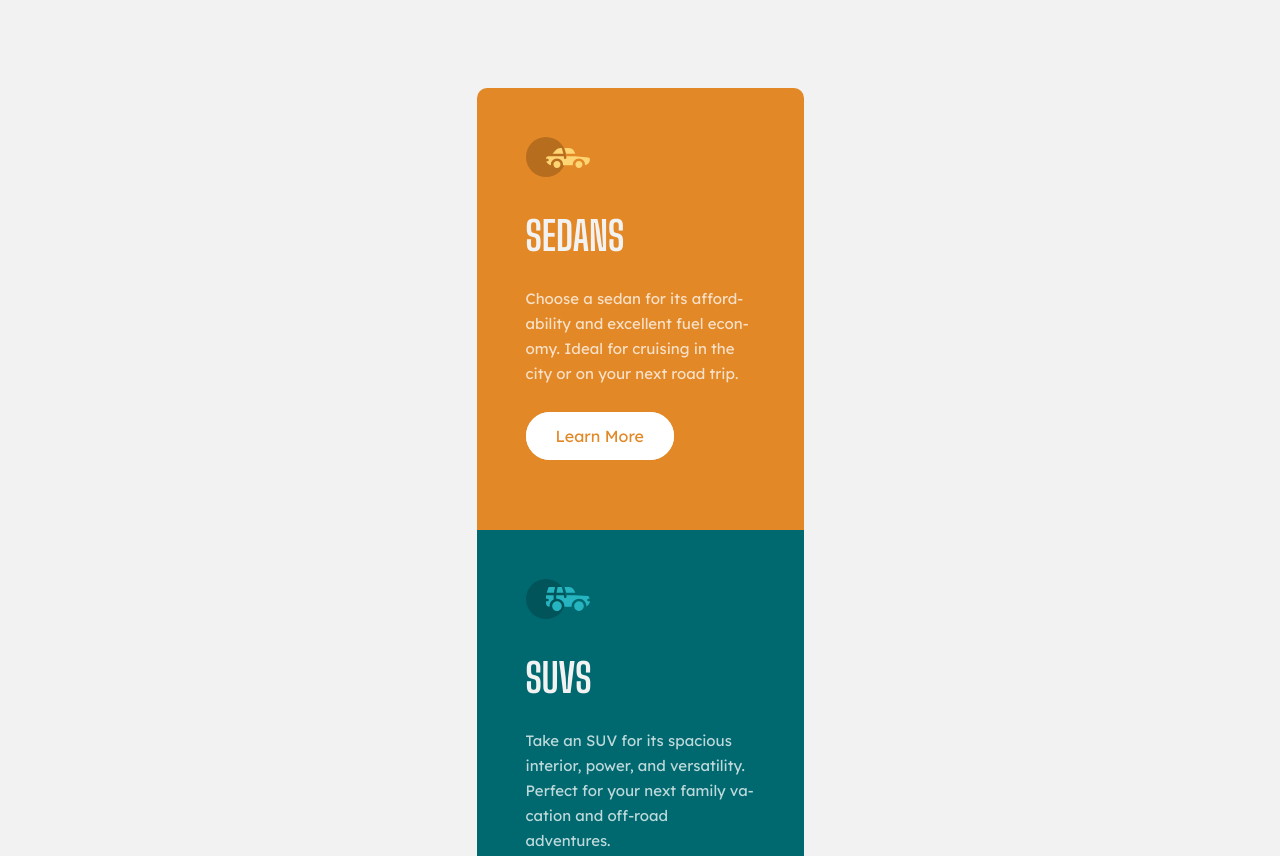
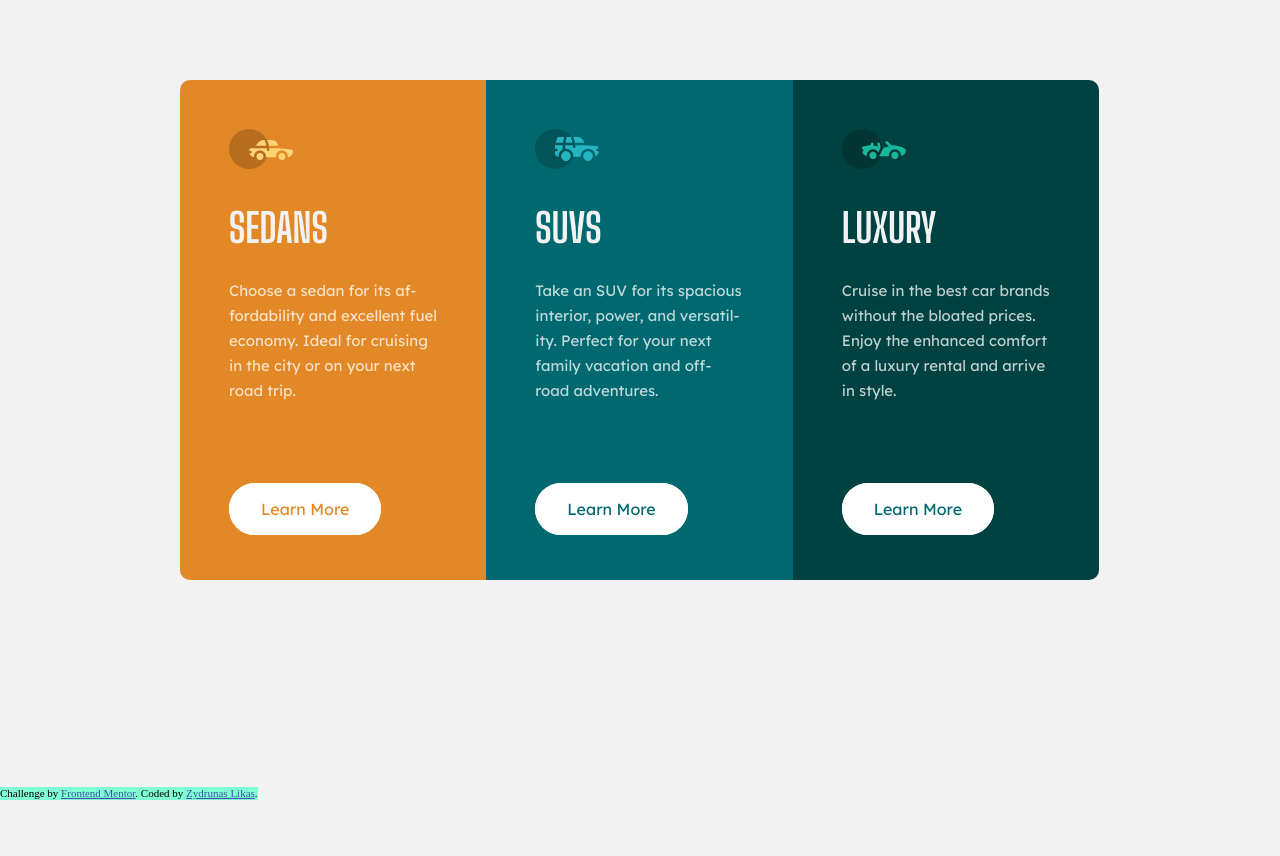
Before and after one commit to ZLikas/Three_Column_Card_Project, a plain HTML site: page index.html in a window 1280 px wide. Shown: the top 856 px of the page. After the commit the page ends 800 px from the top, so only its background shows below. Drawn offline with Linux system fonts and the light colour scheme.

Commit message:
Desktop design done HTML CSS

```diff
--- a/style.css
+++ b/style.css
@@ -1,6 +1,7 @@
 body {
     background-color: hsl(0, 0%, 95%);
     hyphens: auto;
+    max-height: 100vh;
 }
 /*Main Content Container*/
 main {
@@ -8,9 +9,9 @@ main {
     max-width: 327px;
 }
 /*Main Content Container End*/
-/*Seperate Container*/
+/*Seperate Containers*/
 .containers {
-    min-height: 442px;
+    max-height: 442px;
 }
 .one {
     background-color: hsl(31, 77%, 52%);
@@ -60,7 +61,7 @@ p {
 .button {
     font-family: 'Lexend Deca', sans-serif;
     font-weight: 400;
-    border: 2px solid white;
+    border: 4px solid white;
     background-color: white;
     text-decoration: none;
     padding: 12px 28px;
@@ -80,3 +81,39 @@ color:hsl(184, 100%, 22%);
 color: hsl(179, 100%, 13%);
 }
 /*Buttons Ends*/
+/*========================Media Querry==========================*/
+@media screen and (min-width: 785px) {
+main {
+    margin: 170px auto 130px;
+    max-width: 920px;
+    display: flex;
+}
+.containers {
+    min-height: 500px;
+    width: 33.3%;
+}
+.one {
+    border-radius: 10px 0 0 10px;
+}
+.three {
+    border-radius: 0 10px 10px 0px;
+}
+.textinsidecotainers {
+    height: 500px;
+    margin: 0 49px;
+}
+.paragrafs {
+    margin-bottom: 97px;
+}
+}
+@media screen and (min-width: 1000px) {
+    main {
+        margin: 80px auto 100px;
+    }
+    footer {
+        position: absolute;
+        bottom: 0px;
+        background-color: aquamarine;
+        font-size: 30px;
+    }
+}
```
